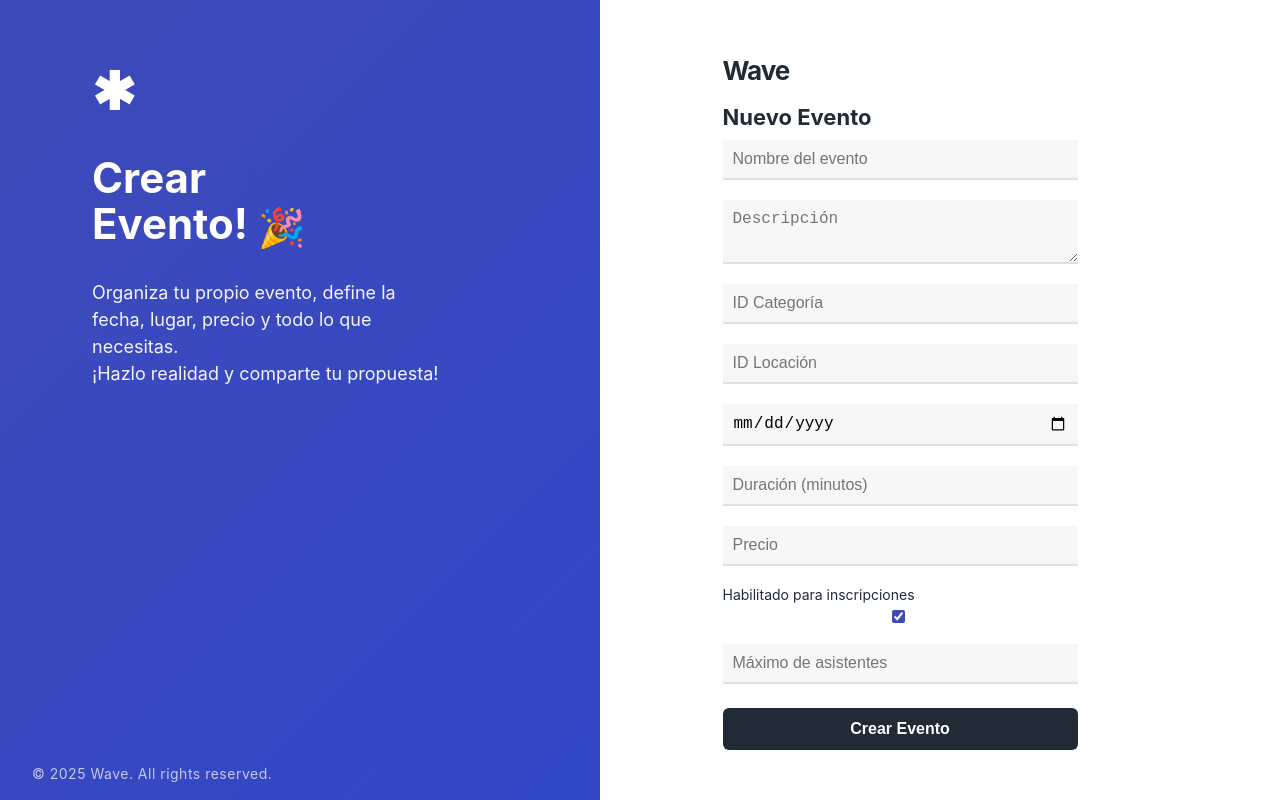
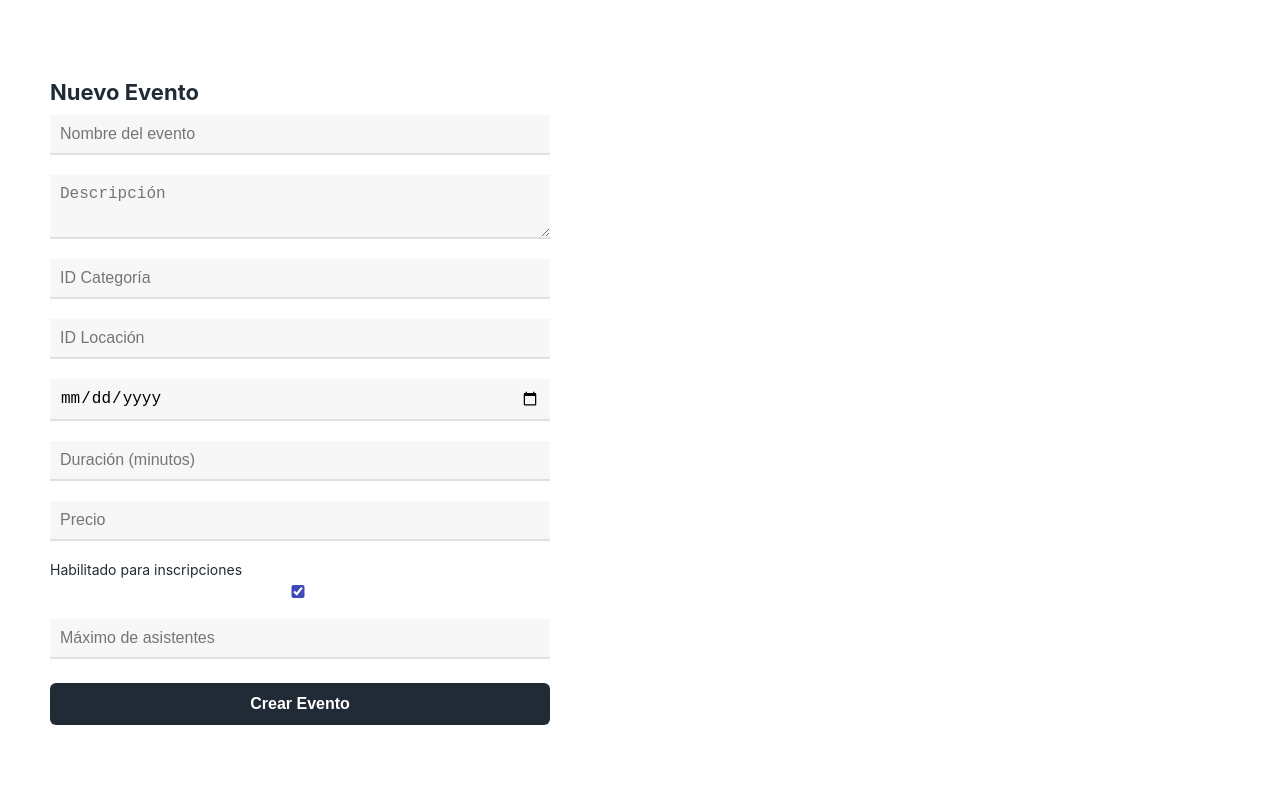
Before and after one commit to LucianaDominguez/TP_Eventos_Front, a React (Vite) app: page /event/create in a window 1280 px wide. Built offline with nearby package versions, Linux system fonts and the light colour scheme.

Commit message:
fix: adaptable design

```diff
--- a/src/components/CreateEvent.jsx
+++ b/src/components/CreateEvent.jsx
@@ -65,9 +65,11 @@ const CreateEvent = () => {
     setErrors({});
     setSuccess(false);
 
+    const url = new URL (`${API_BASE_URL}/api/event`)
+
     try {
       await axios.post(
-        `${API_BASE_URL}/api/event`,
+        url.toString(),
         {
           ...form,
           id_creator_user: user.id,
@@ -82,7 +84,7 @@ const CreateEvent = () => {
       );
       setSuccess(true);
       setTimeout(() => {
-        navigate("/eventos");
+        navigate("/events");
       }, 600);
     } catch (err) {
       setErrors({
@@ -97,24 +99,10 @@ const CreateEvent = () => {
 
   return (
     <div style={styles.layout}>
-      {/* Left section */}
-      <div style={styles.leftSection}>
-        <div style={styles.logoStar}>✱</div>
-        <h1 style={styles.helloText}>
-          Crear<br />Evento!<span style={styles.wave}>🎉</span>
-        </h1>
-        <p style={styles.description}>
-          Organiza tu propio evento, define la fecha, lugar, precio y todo lo que necesitas.<br />
-          ¡Hazlo realidad y comparte tu propuesta!
-        </p>
-        <div style={styles.leftFooter}>
-          © 2025 Wave. All rights reserved.
-        </div>
-      </div>
+
       {/* Right section */}
       <div style={styles.rightSection}>
         <div style={styles.formContainer}>
-          <h2 style={styles.logoRight}>Wave</h2>
           <h3 style={styles.welcome}>Nuevo Evento</h3>
           <form onSubmit={handleSubmit}>
             <div style={styles.field}>
@@ -236,6 +224,7 @@ const styles = {
     minHeight: "100vh",
     fontFamily: "'Inter', 'Roboto', Arial, sans-serif",
     background: "#f4f6f8",
+    justifyContent:"center",
   },
   leftSection: {
     flex: 1,
@@ -299,13 +288,14 @@ const styles = {
   },
   formContainer: {
     width: "100%",
-    maxWidth: "355px",
+    maxWidth:"500px",
     background: "#fff",
     padding: "32px 18px 18px 18px",
     borderRadius: "16px",
     display: "flex",
     flexDirection: "column",
     alignItems: "stretch",
+    justifyContent:"center"
   },
   logoRight: {
     fontSize: "26px",
--- a/src/components/LogIn.jsx
+++ b/src/components/LogIn.jsx
@@ -158,20 +158,20 @@ const styles = {
     display: "flex",
     flexDirection: "column",
     justifyContent: "center",
-    padding: "100px 92px",
+    padding: "180px 182px",
     position: "relative",
-    minWidth: "600px",
+    minWidth: "900px",
     boxSizing: "border-box",
   },
   logoStar: {
-    fontSize: "52px",
+    fontSize: "82px",
     fontWeight: "bold",
     marginBottom: "32px",
     marginTop: "-40px",
     letterSpacing: "2px"
   },
   helloText: {
-    fontSize: "42px",
+    fontSize: "82px",
     fontWeight: "700",
     lineHeight: "1.1",
     margin: 0,
@@ -180,7 +180,7 @@ const styles = {
     letterSpacing: "0px"
   },
   wave: {
-    fontSize: "38px",
+    fontSize: "58px",
     marginLeft: "10px",
     verticalAlign: "middle"
   },
@@ -222,20 +222,20 @@ const styles = {
     alignItems: "stretch",
   },
   logoRight: {
-    fontSize: "36px",
+    fontSize: "56px",
     fontWeight: "700",
     letterSpacing: "-1px",
     margin: "0 0 18px 0",
     color: "#212b36",
   },
   welcome: {
-    fontSize: "23px",
+    fontSize: "33px",
     fontWeight: "700",
     margin: "0 0 10px 0",
     color: "#212b36",
   },
   accountText: {
-    fontSize: "14px",
+    fontSize: "15px",
     fontWeight: "100",
     color: "#666",
     marginBottom: "18px",
--- a/src/components/Register.jsx
+++ b/src/components/Register.jsx
@@ -198,20 +198,20 @@ const styles = {
     display: "flex",
     flexDirection: "column",
     justifyContent: "center",
-    padding: "100px 92px",
+    padding: "180px 182px",
     position: "relative",
-    minWidth: "600px",
+    minWidth: "900px",
     boxSizing: "border-box",
   },
   logoStar: {
-    fontSize: "52px",
+    fontSize: "82px",
     fontWeight: "bold",
     marginBottom: "32px",
     marginTop: "-40px",
     letterSpacing: "2px"
   },
   helloText: {
-    fontSize: "42px",
+    fontSize: "82px",
     fontWeight: "700",
     lineHeight: "1.1",
     margin: 0,
@@ -220,7 +220,7 @@ const styles = {
     letterSpacing: "0px"
   },
   wave: {
-    fontSize: "38px",
+    fontSize: "58px",
     marginLeft: "10px",
     verticalAlign: "middle"
   },
@@ -262,20 +262,21 @@ const styles = {
     alignItems: "stretch",
   },
   logoRight: {
-    fontSize: "26px",
+    fontSize: "56px",
     fontWeight: "700",
     letterSpacing: "-1px",
     margin: "0 0 18px 0",
     color: "#212b36",
   },
   welcome: {
-    fontSize: "22px",
+    fontSize: "33px",
     fontWeight: "700",
     margin: "0 0 10px 0",
     color: "#212b36",
   },
   accountText: {
-    fontSize: "14px",
+    fontSize: "15px",
+    fontWeight: "100",
     color: "#666",
     marginBottom: "18px",
     lineHeight: "1.4"
--- a/src/services/api.js
+++ b/src/services/api.js
@@ -1 +1 @@
-export const API_BASE_URL   = 'https://29f049d92c52.ngrok-free.app'
+export const API_BASE_URL   = 'https://d270956ceec5.ngrok-free.app'
```
